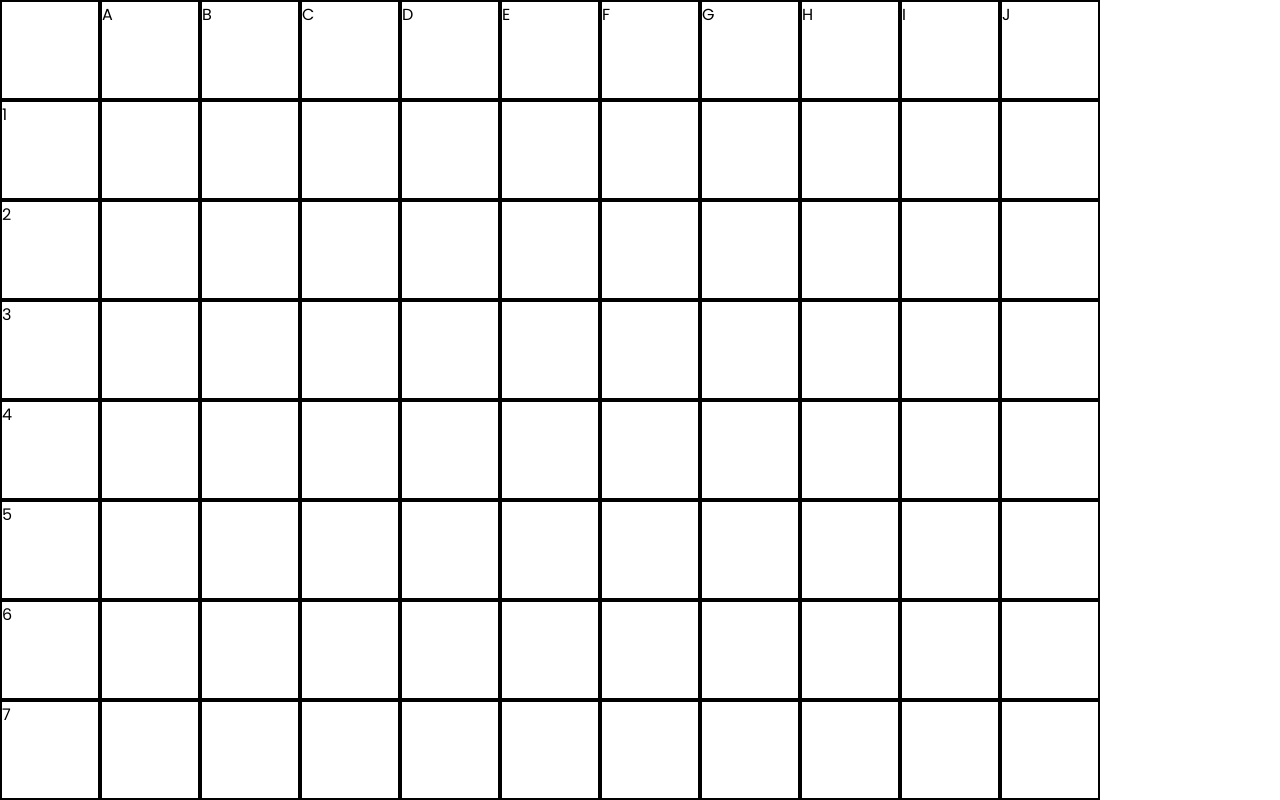
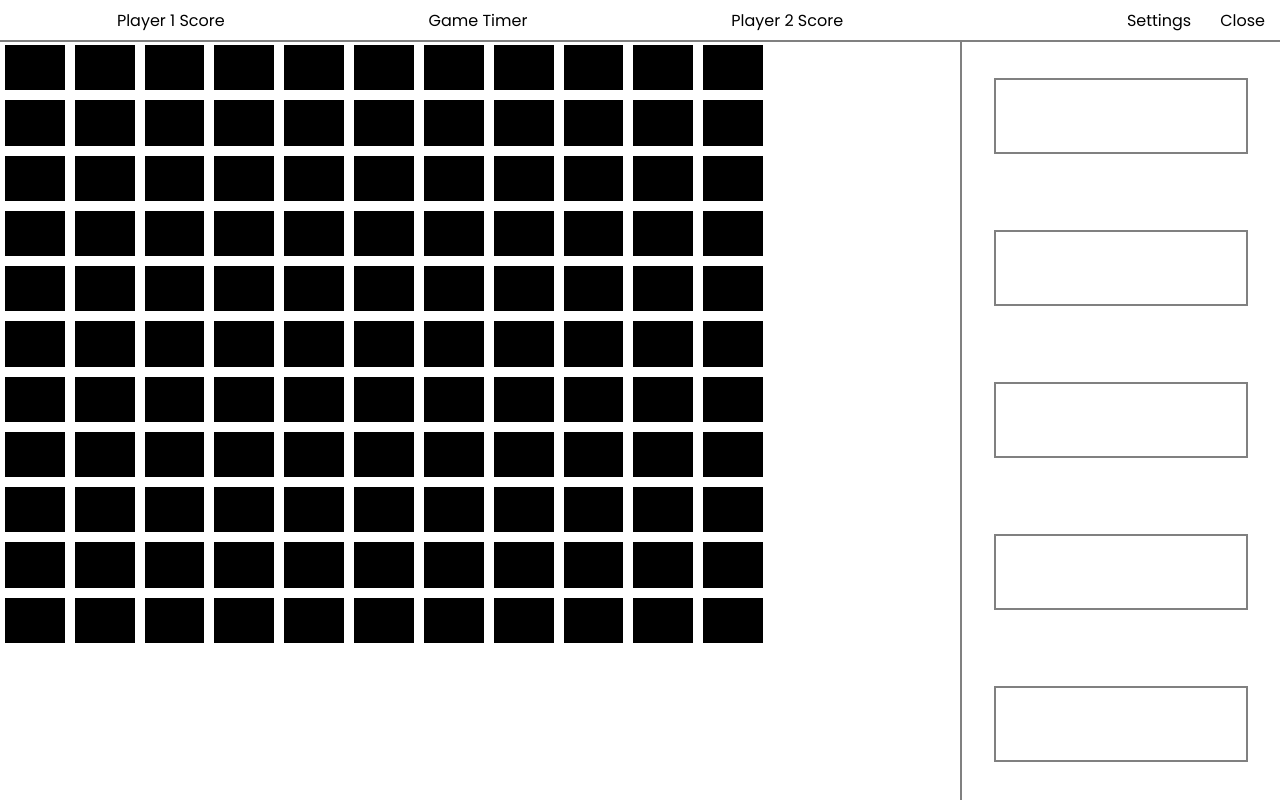
Before and after one commit to SeanDBon/battleships, a React (Create React App) app in the folder client/: page /game in a window 1280 px wide. Shown: the top 800 px of the page. Built offline with nearby package versions, Linux system fonts and the light colour scheme; no server answers.

Commit message:
Initial push of game board

```diff
--- a/client/package.json
+++ b/client/package.json
@@ -12,6 +12,8 @@
     "@types/react-dom": "^18.0.10",
     "@types/socket.io": "^3.0.2",
     "react": "^18.2.0",
+    "react-dnd": "^16.0.1",
+    "react-dnd-html5-backend": "^16.0.1",
     "react-dom": "^18.2.0",
     "react-router-dom": "^6.8.0",
     "react-scripts": "5.0.1",
--- a/client/src/App.tsx
+++ b/client/src/App.tsx
@@ -1,7 +1,7 @@
 import {BrowserRouter, Routes, Route} from "react-router-dom"
 import Home from "./components/Home"
 import ChatPage from "./components/ChatPage"
-import GameBoard from "./components/GameBoard"
+import Game from "./Game"
 import * as io from "socket.io-client"
 
 const socket = io.connect("http://localhost:4000")
@@ -12,7 +12,7 @@ function App() {
           <Routes>
             <Route path="/" element={<Home socket={socket}/>}/>
             <Route path="/chat" element={<ChatPage socket={socket}/>}/>
-            <Route path="/game" element={<GameBoard socket={socket}/>}/>
+            <Route path="/game" element={<Game socket={socket}/>}/>
           </Routes>
         </div>
       </BrowserRouter>
--- /dev/null
+++ b/client/src/Game.css
@@ -0,0 +1,81 @@
+.headerLeft {
+    grid-area: hdl;
+}
+
+.headerRight {
+    grid-area: hdr;
+}
+
+.rightbar {
+    grid-area: rb;
+}
+
+.gameContainer {
+    grid-area: gc;
+}
+
+.wrapper {
+    display: grid;
+    grid-template-columns: [first] auto [line2] 25%;
+    grid-template-rows: [row1-start] 5% [row1-end] auto [last-line];
+    grid-template-areas:
+    "hdl hdr"
+    "gc rb";
+    height: 100vh;
+}
+
+.gameHeader {
+    display: flex;
+    flex-direction: row;
+    flex-wrap: nowrap;
+    justify-content: space-around;
+    align-items: center;
+    height: 100%;
+    margin: 0px 15px 0px 15px
+}
+
+.divider {
+    height: 2px;
+    background-color: gray;
+}
+
+.vertDivider {
+    height: 100%;
+    width: 2px;
+    background-color: gray;
+}
+
+.gameSettings {
+    justify-content: flex-end;
+    gap: 10%;
+}
+
+.gameBar {
+    display: flex;
+    flex-direction: column;
+    justify-content: space-around;
+    align-items: center;
+    height: 100%;
+    border-left: 2px gray solid;
+}
+
+.boat {
+    width: 80%;
+    min-height: 10%;
+    border: 2px;
+    border-color: gray;
+    border-style: solid;
+}
+
+.basket {
+    width: 100%;
+    height: 100%;
+}
+
+.gameBoard {
+    display: grid;
+    grid-template-columns: repeat(11, 1fr);
+    grid-template-rows: repeat(11, auto);
+    height: 80%;
+    width: 80%;
+}
--- /dev/null
+++ b/client/src/Game.tsx
@@ -0,0 +1,25 @@
+import { HTML5Backend } from 'react-dnd-html5-backend'
+import { DndProvider } from 'react-dnd'
+
+import GameBoatBar from './components/GameBoatBar'
+import GameHeader from './components/GameHeader'
+import GameSettings from './components/GameSettings'
+import './Game.css'
+import GameBoardBetter from './components/GameBoardBetter'
+
+const Game = ({socket}: any) => {
+    return (
+
+        <div className="wrapper">
+            <div className="headerLeft"><GameHeader/></div>
+            <div className="headerRight"><GameSettings/></div>
+            <DndProvider backend={HTML5Backend}>
+                <div className="gameContainer"><GameBoardBetter/></div>
+                <div className="rightbar"><GameBoatBar/></div>
+            </DndProvider>
+        </div>
+
+    )
+}
+
+export default Game
--- /dev/null
+++ b/client/src/components/Boat.tsx
@@ -0,0 +1,17 @@
+import { useDrag } from 'react-dnd'
+
+const Boat = () => {
+    const [{ isDragging }, dragRef] = useDrag({
+        type: 'boat',
+        collect: (monitor) => ({
+            isDragging: monitor.isDragging()
+        })
+    })
+
+    return(
+        <div className='boat' ref={dragRef}>
+        </div>
+    )
+}
+
+export default Boat
--- a/client/src/components/GameBoard.tsx
+++ b/client/src/components/GameBoard.tsx
@@ -11,17 +11,15 @@ const styles = {
 
     },
     container: {
-        width: 1102,
         display: 'flex',
         flexFlow: "row wrap"
-
     }
 }
 
 const Tile = ({lat, long, socket}: Props) => {
     let defaultStyle = {
-        width: 100,
-        height: 100,
+        width: 50,
+        height: 50,
         borderColor: 'black',
         borderWidth: 2,
         borderStyle: 'solid',
@@ -38,7 +36,7 @@ const Tile = ({lat, long, socket}: Props) => {
                 ...style,
                 backgroundColor: 'red'
             })
-             socket.emit("updateGame", {long, lat, attack: 'woosh'} )
+            socket.emit("updateGame", {long, lat, attack: 'woosh'} )
         }
     }
     return (
--- /dev/null
+++ b/client/src/components/GameBoardBetter.tsx
@@ -0,0 +1,50 @@
+import React, { useState } from "react"
+import { useDrop } from 'react-dnd'
+
+interface Props {
+    lat: number,
+    long: number,
+}
+
+const Tile = ({lat, long}: Props) => {
+    let styles = {
+        "gridColumn": long,
+        "gridRow": lat,
+        "backgroundColor":"black",
+        "margin":5
+    }
+
+    const [{ isOver }, dropRef] = useDrop({
+        accept: 'boat',
+        collect: (monitor) => ({
+            isOver: monitor.isOver()
+        }),
+        hover(item, monitor) {
+            console.log(lat, long)
+        }
+    })
+
+    return(
+        <div style={styles} ref={dropRef}></div>
+    )
+}
+
+const generateGrid = () => {
+    let temp_tiles = []
+    for (let i = 1; i <= 11; i++) {
+        for (let j = 1; j <= 11; j++) {
+            temp_tiles.push(<Tile lat={j} long={i} />)
+        }
+    }
+    return temp_tiles
+}
+
+const GameBoardBetter = () => {
+    return (
+            <div className='gameBoard'>
+                {generateGrid()}
+            </div>
+    )
+}
+
+export default GameBoardBetter
--- /dev/null
+++ b/client/src/components/GameBoatBar.tsx
@@ -0,0 +1,17 @@
+import Boat from "./Boat"
+
+const GameBoatBar = () => {
+    return(
+        <>
+        <div className="gameBar">
+            <Boat/>
+            <Boat/>
+            <Boat/>
+            <Boat/>
+            <Boat/>
+        </div>
+        </>
+    )
+}
+
+export default GameBoatBar
--- /dev/null
+++ b/client/src/components/GameHeader.tsx
@@ -0,0 +1,14 @@
+const GameHeader = () => {
+    return(
+        <>
+        <div className="gameHeader">
+            <div>Player 1 Score</div>
+            <div>Game Timer</div>
+            <div>Player 2 Score</div>
+        </div>
+        <div className="divider"></div>
+        </>
+    )
+}
+
+export default GameHeader
--- /dev/null
+++ b/client/src/components/GameSettings.tsx
@@ -0,0 +1,13 @@
+const GameSettings = () => {
+    return(
+        <>
+        <div className="gameHeader gameSettings">
+            <div>Settings</div>
+            <div>Close</div>
+        </div>
+        <div className="divider"></div>
+        </>
+    )
+}
+
+export default GameSettings
```
Also changed, not shown: 1 other file (tests, documents, lock files or other folders).
